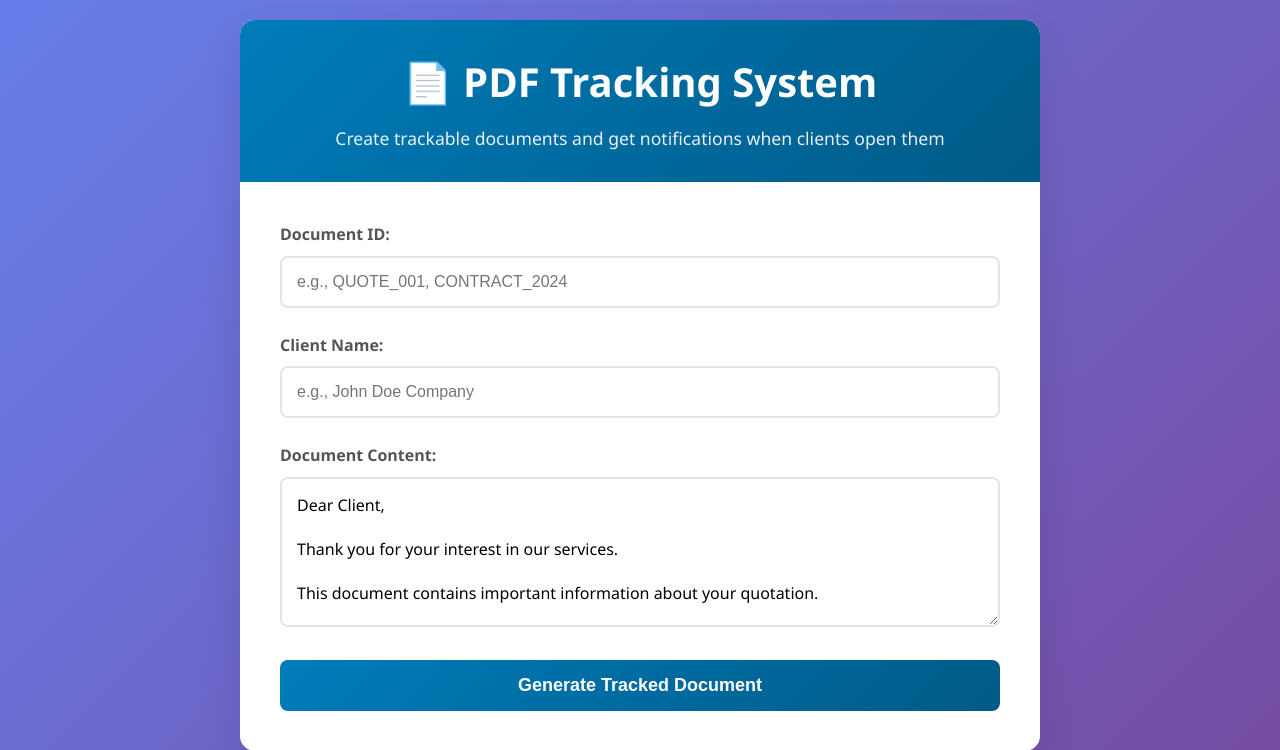
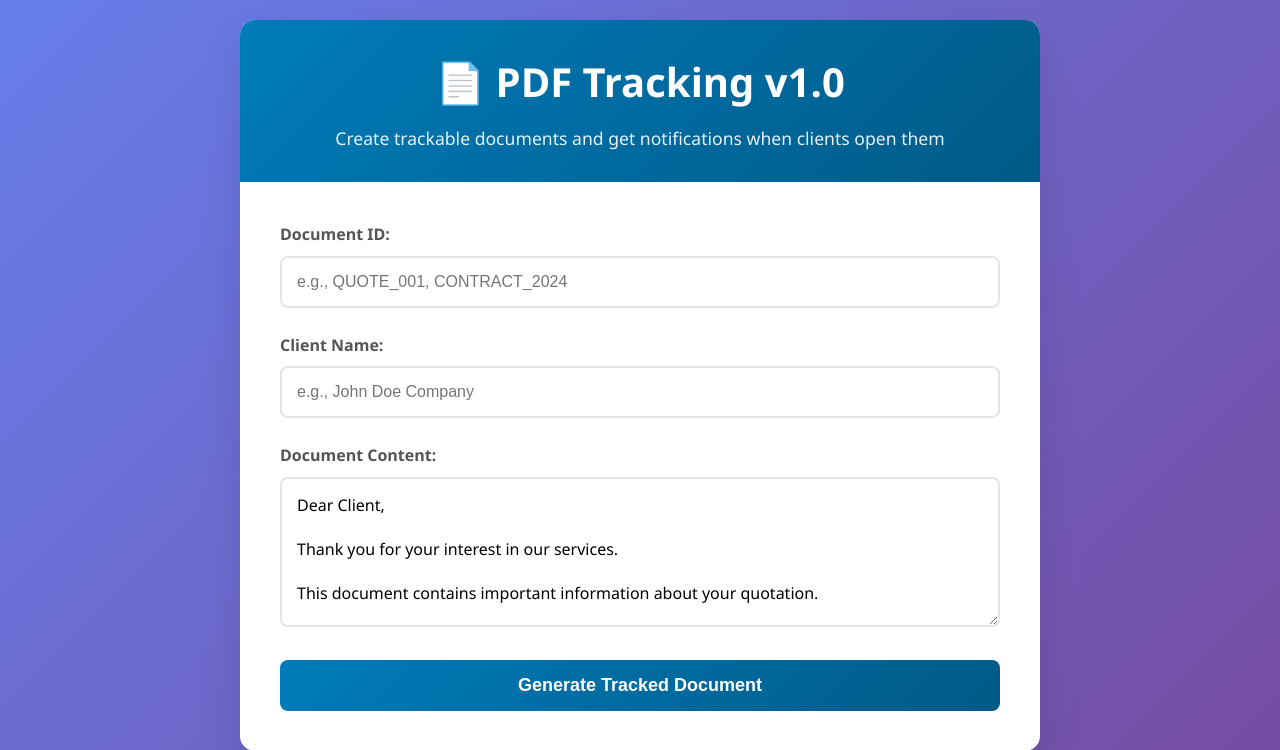
Before and after one commit to codeware2025/pdf-tracker, a Flask app: page / in a window 1280 px wide. Shown: the top 750 px of the page. Run offline with Flask 3, Linux system fonts and the light colour scheme.

Commit message:
Update index.html

```diff
--- a/templates/index.html
+++ b/templates/index.html
@@ -1,7 +1,7 @@
 <!DOCTYPE html>
 <html>
 <head>
-    <title>PDF Tracking</title>
+    <title>PDF Tracking System</title>
     <meta charset="UTF-8">
     <meta name="viewport" content="width=device-width, initial-scale=1.0">
     <style>
@@ -172,7 +172,7 @@
 <body>
     <div class="container">
         <div class="header">
-            <h1>📄 PDF Tracking System</h1>
+            <h1>📄 PDF Tracking v1.0</h1>
             <p>Create trackable documents and get notifications when clients open them</p>
         </div>
 
```
